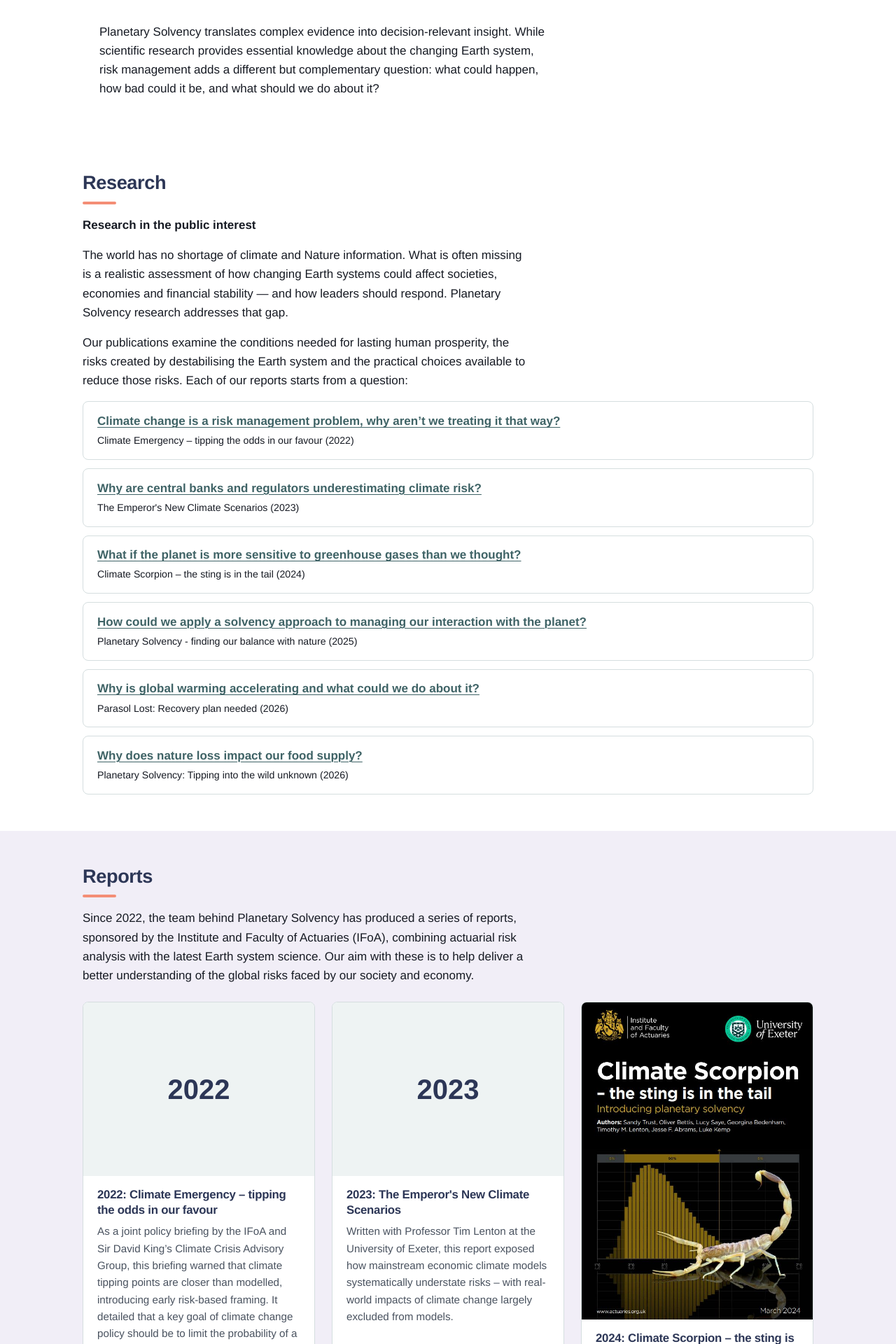
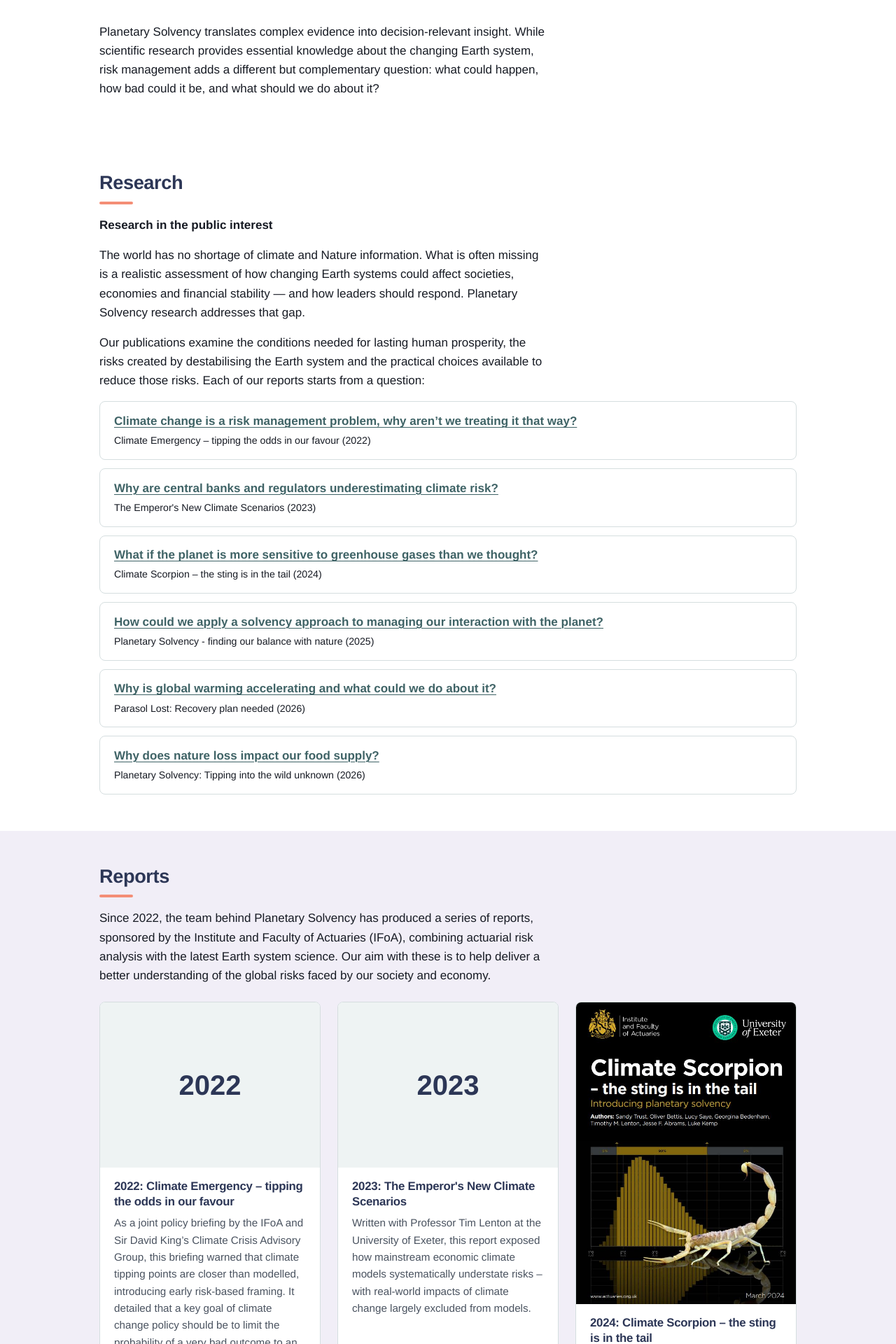
Before and after one commit to planetarysolvencyadmin/ps-website, a Jekyll site: the page built from intelligence.md, in a window 1280 px wide. Shown: the part 372-2292 px from the top of the page at 70% size. Built offline with Jekyll 4.4.1, drawn with Linux system fonts in a browser that asks for light colours; some of the changed text lies outside the part shown.

Commit message:
Remove empty intro box gap, add AMOC2029 link, nudge home photo down, align section content
- Pages that start with a heading no longer emit an empty padded box above the first section
  (Explore, Act, Connect, Press & commentary)
- AMOC2029 section links to https://amoc2029.org/ instead of 'Link to follow'
- Home photo sits a little lower at load and when pinned
- Content inside coloured sections lines up with the header and jump links (was 24px to the left)

Co-Authored-By: Claude Sonnet 5.5 <noreply@anthropic.com>
Claude-Session: https://claude.ai/code/session_01NuoryHRzi15M972iojqprk

```diff
--- a/_layouts/page.html
+++ b/_layouts/page.html
@@ -29,9 +29,10 @@ layout: default
 </div>
 {% else %}
 {% assign parts = content | split: '<h2' %}
-{% if parts[0] != blank %}
+{% assign intro = parts[0] | strip %}
+{% if intro.size > 0 %}
 <div class="wrap content">
-  {{ parts[0] }}
+  {{ intro }}
 </div>
 {% endif %}
 {% for part in parts offset: 1 %}
--- a/assets/css/style.css
+++ b/assets/css/style.css
@@ -110,7 +110,7 @@ a:hover { color: var(--navy); text-decoration-thickness: 2px; }
 .home .content { padding: 0; }
 .home h1 { font-size: clamp(2rem, 4.5vw, 3rem); }
 /* Stays near the top of the screen while the longer text scrolls past */
-.home-visual { position: sticky; top: 2rem; align-self: start; width: 100%; max-width: 400px; justify-self: center; color: var(--teal); }
+.home-visual { position: sticky; top: 3.5rem; margin-top: 2.5rem; align-self: start; width: 100%; max-width: 400px; justify-self: center; color: var(--teal); }
 /* A soft dark wash keeps the white logo readable on pale photos */
 .home-visual::before {
   content: ""; position: absolute; inset: 0; z-index: 1; border-radius: 50%; pointer-events: none;
@@ -144,7 +144,7 @@ p { margin: 0 0 1rem; }
 /* Section bands: each h2 on a page starts a full-width band. White and pale lilac alternate;
    add {: .band-navy}, {: .band-lilac} or {: .band-coral} after a heading in markdown to pick a colour. */
 .band { padding: 3rem 0 2.5rem; color: var(--band-text); }
-.band .content { padding: 0; }
+.band .content { padding-top: 0; padding-bottom: 0; }
 .band :where(h2, h3) { color: var(--band-heading); }
 .band .content h3 { color: var(--band-h3, var(--teal-dark)); }
 .band :where(a:not(.button)) { color: var(--band-link); }
--- a/intelligence.md
+++ b/intelligence.md
@@ -53,7 +53,7 @@ Short, decision-focused summaries of the risks and what to do about them.
 
 *AMOC 2029: When the sea slows*, produced in association with the IFoA, the Strategic Climate Risks Initiative, the University of Exeter and the ASRA Network, is an interactive narrative resource tracking the years one government spends bracing for the slowdown of the Atlantic's overturning circulation.
 
-<span class="tag">Link to follow</span>
+<a class="button" href="https://amoc2029.org/">Visit AMOC2029</a>
 
 ## Planetary Risk Dashboard <span class="tag">In development</span>
 {: #planetary-risk-dashboard .band-lilac}
```
